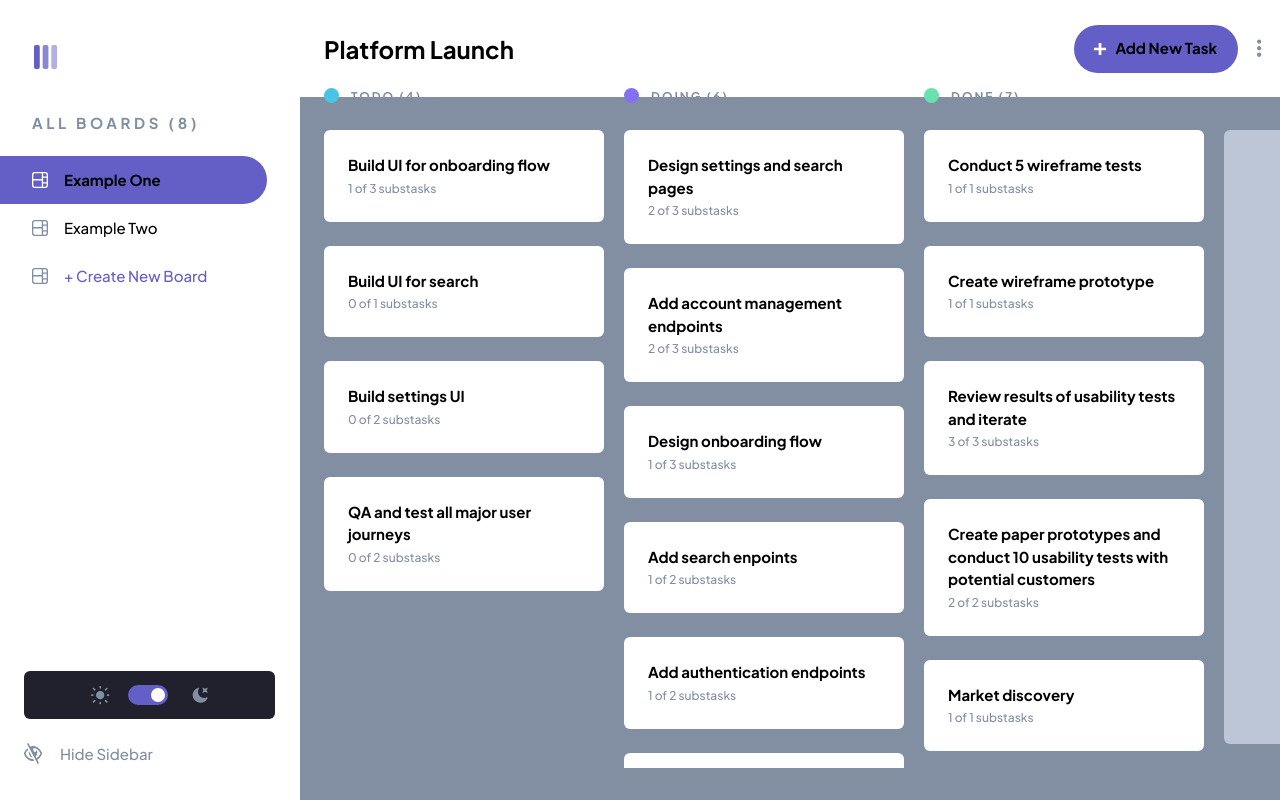
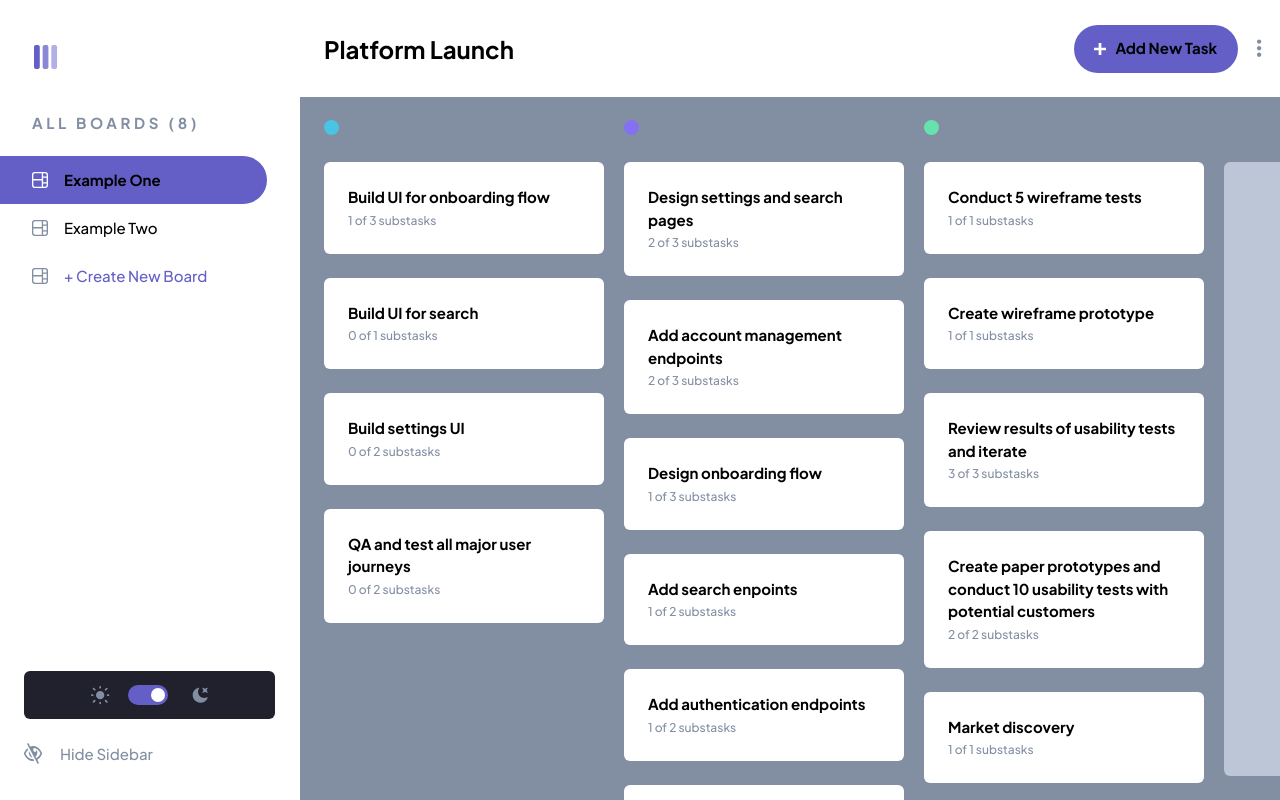
Before and after one commit to yehudz/kanban-task-manager-v2, a Next.js app: page / in a window 1280 px wide. Built offline with nearby package versions, Linux system fonts and the light colour scheme.

Commit message:
fix: Boards scroll on mobile is not correct
The top bar and botttom part get cut off

```diff
--- a/styles/globals.css
+++ b/styles/globals.css
@@ -68,7 +68,7 @@ a {
 
 .rightContainer {
   display: grid;
-  grid-template-rows: 64px 100%;
+  grid-template-rows: 96px 100%;
 }
 
 .overlay {
@@ -97,4 +97,9 @@ a {
     width: 0;
   }
 
+  .rightContainer {
+    display: grid;
+    grid-template-rows: 64px 100%;
+  }
+
 }
```
